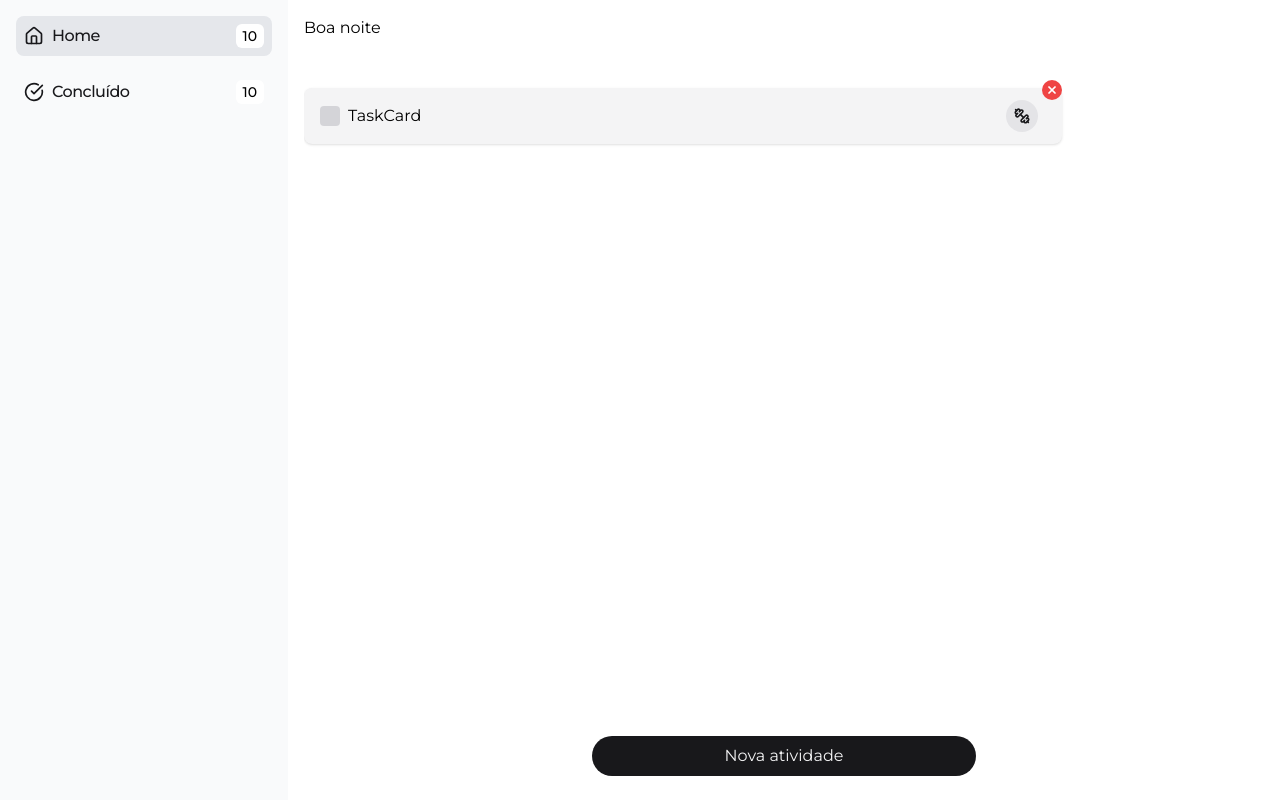
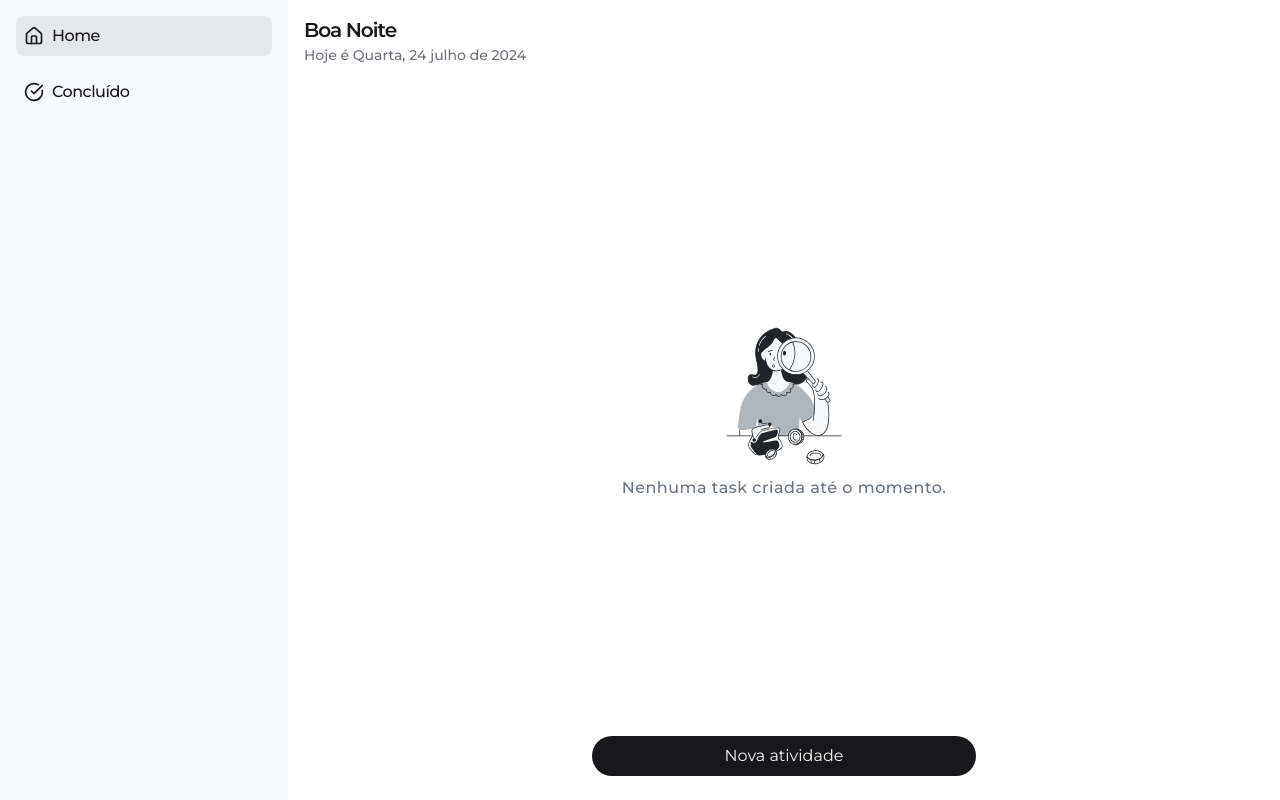
Before and after one commit to markinascimento/todo-list, a React (Vite) app: page / in a window 1280 px wide. Built offline with nearby package versions, Linux system fonts and the light colour scheme.

Commit message:
feat: create header from homepage

```diff
--- a/package.json
+++ b/package.json
@@ -11,6 +11,7 @@
   },
   "dependencies": {
     "clsx": "^2.1.1",
+    "date-fns": "^3.6.0",
     "lucide-react": "^0.414.0",
     "react": "^18.3.1",
     "react-dom": "^18.3.1",
--- /dev/null
+++ b/src/components/EmptyState.tsx
@@ -0,0 +1,14 @@
+// -> Images
+import emptyStateImg from "../assets/empty-state.svg";
+
+export function EmptyState({ title }: { title: string }) {
+  return (
+    <div className="w-full flex flex-col flex-1 justify-center items-center">
+      <img src={emptyStateImg} />
+
+      <span className="text-gray-500 font-medium tracking-[0.5px]">
+        {title}
+      </span>
+    </div>
+  );
+}
--- /dev/null
+++ b/src/config/daysWeek.ts
@@ -0,0 +1,10 @@
+/* eslint-disable @typescript-eslint/no-explicit-any */
+export const daysWeek: any = {
+  0: "Domingo",
+  1: "Segunda",
+  2: "Terça",
+  3: "Quarta",
+  4: "Quinta",
+  5: "Sexta",
+  6: "Sabádo",
+};
--- a/src/context/TodoContext.tsx
+++ b/src/context/TodoContext.tsx
@@ -1,10 +1,17 @@
 // -> ReactJS
-import { createContext, useCallback, useState, type ReactNode } from "react";
+import {
+  createContext,
+  useCallback,
+  useMemo,
+  useState,
+  type ReactNode,
+} from "react";
 
 // -> Types
 import type { TaskDTO } from "../dtos/TaskDTO";
 export interface ITodoContextProps {
-  tasks: TaskDTO[];
+  filteredNewTasks: TaskDTO[];
+  filteredTasksComplete: TaskDTO[];
   handleRemoveTask(task: string): void;
   handleCompleteTask(task: string): void;
   handleCreateNewTask(task: string, type: string): void;
@@ -13,9 +20,7 @@ export interface ITodoContextProps {
 export const TodoContext = createContext({} as ITodoContextProps);
 
 export default function TodoProvider({ children }: { children: ReactNode }) {
-  const [tasks, setTasks] = useState<TaskDTO[]>([
-    { complete: false, task: "Ir para academia", type: "GYM" },
-  ]);
+  const [tasks, setTasks] = useState<TaskDTO[]>([]);
 
   const handleCreateNewTask = useCallback((task: string, type: string) => {
     setTasks((prevState) => {
@@ -54,10 +59,21 @@ export default function TodoProvider({ children }: { children: ReactNode }) {
     });
   }, []);
 
+  const filteredNewTasks = useMemo(
+    () => tasks.filter((task) => task.complete === false),
+    [tasks]
+  );
+
+  const filteredTasksComplete = useMemo(
+    () => tasks.filter((task) => task.complete === true),
+    [tasks]
+  );
+
   return (
     <TodoContext.Provider
       value={{
-        tasks,
+        filteredNewTasks,
+        filteredTasksComplete,
         handleCompleteTask,
         handleCreateNewTask,
         handleRemoveTask,
--- a/src/layout/Sidebar/components/MenuItem.tsx
+++ b/src/layout/Sidebar/components/MenuItem.tsx
@@ -11,10 +11,11 @@ import { cn } from "../../../utils/cn";
 interface IMenuItemProps {
   link: string;
   path: string;
+  quantity: number;
   Icon: ElementType;
 }
 
-export function MenuItem({ path, link, Icon }: IMenuItemProps) {
+export function MenuItem({ path, link, quantity, Icon }: IMenuItemProps) {
   const { pathname } = useLocation();
 
   const isActive = pathname === link;
@@ -33,9 +34,11 @@ export function MenuItem({ path, link, Icon }: IMenuItemProps) {
         </span>
       </Link>
 
-      <div className="flex items-center justify-center w-8 h-6 bg-white rounded-md">
-        <span className="text-sm font-medium"> 10 </span>
-      </div>
+      {quantity > 0 && (
+        <div className="flex items-center justify-center w-8 h-6 bg-white rounded-md">
+          <span className="text-sm font-medium"> {quantity} </span>
+        </div>
+      )}
     </div>
   );
 }
--- a/src/layout/Sidebar/index.tsx
+++ b/src/layout/Sidebar/index.tsx
@@ -7,6 +7,9 @@ import { Outlet } from "react-router-dom";
 // -> Icons lib
 import { CircleCheckBig, Home } from "lucide-react";
 
+// -> Custom hooks
+import { useTodo } from "../../hooks/useTodo";
+
 // -> Utils
 import { cn } from "../../utils/cn";
 
@@ -15,6 +18,8 @@ import { ButtonOpenAndCloseSidebar } from "./components/ButtonOpenAndCloseSideba
 import { MenuItem } from "./components/MenuItem";
 
 export function Sidebar() {
+  const { filteredNewTasks, filteredTasksComplete } = useTodo();
+
   const [open, setOpen] = useState(false);
 
   const toggleOpen = useCallback(() => {
@@ -33,7 +38,12 @@ export function Sidebar() {
       >
         <nav className="px-4 w-full h-full space-y-4 pt-12 md:pt-4">
           <button className="w-full h-10" onClick={toggleOpen}>
-            <MenuItem path="Home" link="/" Icon={Home} />
+            <MenuItem
+              link="/"
+              path="Home"
+              Icon={Home}
+              quantity={filteredNewTasks.length}
+            />
           </button>
 
           <button className="w-full h-10" onClick={toggleOpen}>
@@ -41,6 +51,7 @@ export function Sidebar() {
               path="Concluído"
               link="/completed"
               Icon={CircleCheckBig}
+              quantity={filteredTasksComplete.length}
             />
           </button>
         </nav>
--- a/src/pages/Completed.tsx
+++ b/src/pages/Completed.tsx
@@ -1,7 +1,23 @@
+// -> Custom hooks
+import { useTodo } from "../hooks/useTodo";
+
+// -> Components
+import { EmptyState } from "../components/EmptyState";
+
 export function Completed() {
+  const { filteredTasksComplete } = useTodo();
+
   return (
-    <div>
-      <span> Completed </span>
+    <div className="flex flex-1 flex-col w-full max-w-[1024px] h-full m-auto overflow-hidden pb-4 md:pb-0">
+      {filteredTasksComplete.length > 0 ? (
+        filteredTasksComplete.map((taks) => (
+          <div key={taks.task}>
+            <span> {taks.task} </span>
+          </div>
+        ))
+      ) : (
+        <EmptyState title="Você não completou nenhuma task :(" />
+      )}
     </div>
   );
 }
--- /dev/null
+++ b/src/pages/Home/components/Header.tsx
@@ -0,0 +1,33 @@
+// -> Date lib
+import { format } from "date-fns";
+import { ptBR } from "date-fns/locale";
+
+// -> Utils
+import { getMomentDay } from "../../../utils/getMomentDay";
+
+// -> Config
+import { daysWeek } from "../../../config/daysWeek";
+
+export function Header() {
+  const today = new Date();
+
+  const formattedDate = format(today, "dd MMMM 'de' yyyy", {
+    locale: ptBR,
+  });
+
+  const currentDay = today.getDay();
+
+  const currentHour = today.getHours();
+
+  return (
+    <header className="flex flex-col gap-px h-14 w-full">
+      <h1 className="font-semibold text-xl tracking-[-1px] text-zinc-900">
+        {getMomentDay(currentHour)}
+      </h1>
+
+      <p className="font-medium text-sm text-zinc-500">
+        Hoje é {daysWeek[String(currentDay)]}, {formattedDate}
+      </p>
+    </header>
+  );
+}
--- a/src/pages/Home/index.tsx
+++ b/src/pages/Home/index.tsx
@@ -2,30 +2,26 @@
 import { useHomeController } from "./useHomeController";
 
 // -> Components
+import { EmptyState } from "../../components/EmptyState";
 import { DrawerModal } from "./components/DrawerModal";
+import { Header } from "./components/Header";
 import { TaskCard } from "./components/TaskCard";
 
 export function Home() {
-  const {
-    filteredTasksOnlyNotCompleted,
-    drawerModal,
-    closeDrawerModal,
-    openDrawerModal,
-  } = useHomeController();
+  const { filteredNewTasks, drawerModal, closeDrawerModal, openDrawerModal } =
+    useHomeController();
 
   return (
     <div className="flex flex-1 flex-col w-full max-w-[1024px] h-full m-auto overflow-hidden pb-4 md:pb-0">
-      <header className="h-14 w-full ">
-        <h1> Boa noite </h1>
-      </header>
+      <Header />
 
       <main className="flex flex-1 flex-col overflow-auto pt-4">
-        {filteredTasksOnlyNotCompleted.length <= 0 ? (
+        {filteredNewTasks.length <= 0 ? (
           <>
-            <span> nadinha </span>
+            <EmptyState title="Nenhuma task criada até o momento." />
           </>
         ) : (
-          filteredTasksOnlyNotCompleted.map((task) => (
+          filteredNewTasks.map((task) => (
             <TaskCard key={task.task} task={task} />
           ))
         )}
--- a/src/pages/Home/useHomeController.ts
+++ b/src/pages/Home/useHomeController.ts
@@ -1,11 +1,11 @@
 // -> ReactJS
-import { useCallback, useMemo, useState } from "react";
+import { useCallback, useState } from "react";
 
 // -> Custom hooks
 import { useTodo } from "../../hooks/useTodo";
 
 export function useHomeController() {
-  const { tasks } = useTodo();
+  const { filteredNewTasks } = useTodo();
 
   const [drawerModal, setDrawerModal] = useState(false);
 
@@ -17,13 +17,9 @@ export function useHomeController() {
     setDrawerModal(false);
   }, []);
 
-  const filteredTasksOnlyNotCompleted = useMemo(() => {
-    return tasks.filter((task) => task.complete !== true);
-  }, [tasks]);
-
   return {
     drawerModal,
-    filteredTasksOnlyNotCompleted,
+    filteredNewTasks,
     openDrawerModal,
     closeDrawerModal,
   };
--- /dev/null
+++ b/src/utils/getMomentDay.ts
@@ -0,0 +1,11 @@
+export function getMomentDay(hour: number): string {
+  if (hour > 5 && hour < 12) {
+    return "Bom Dia";
+  }
+
+  if (hour >= 12 && hour < 18) {
+    return "Boa Tarde";
+  }
+
+  return "Boa Noite";
+}
```
Also changed, not shown: src/App.tsx (+4 -4 lines), src/assets/empty-state.svg (added), 1 other file (tests, documents, lock files or other folders).
